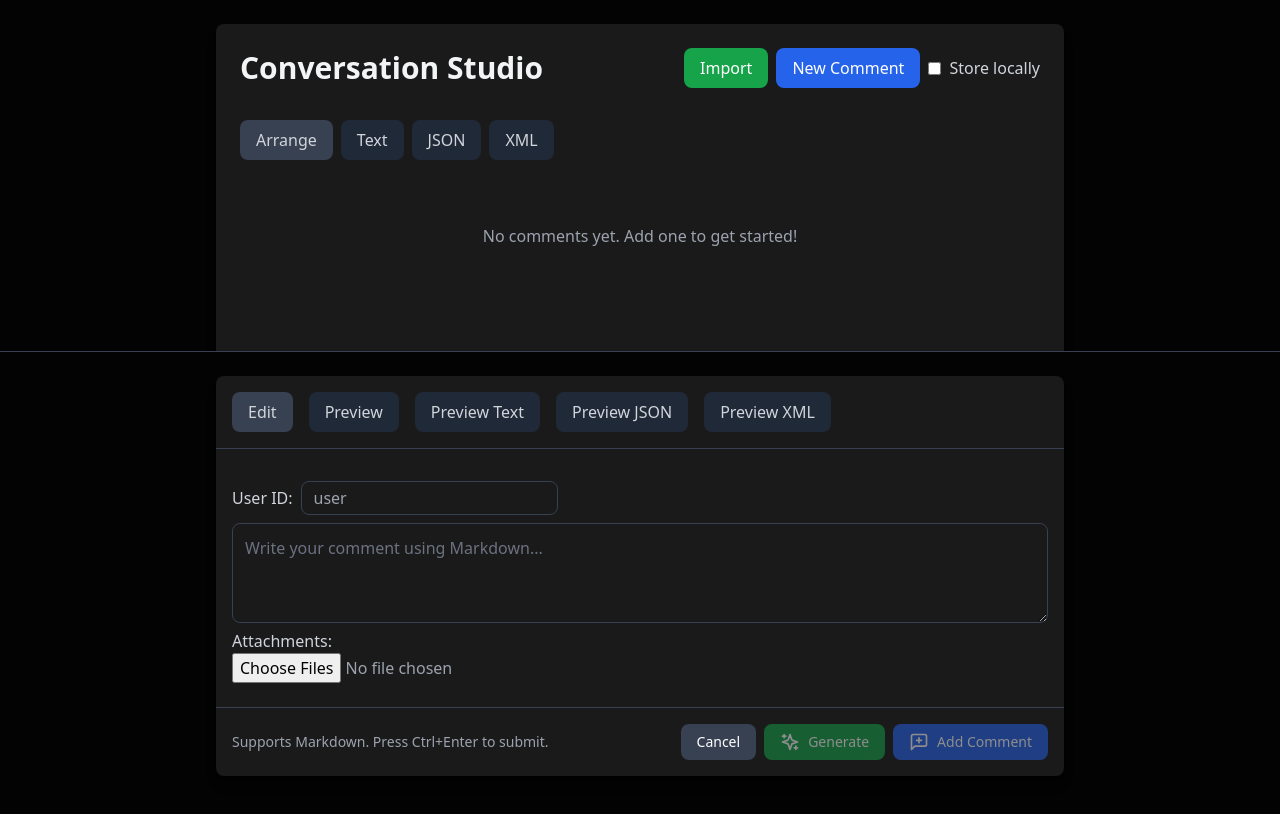
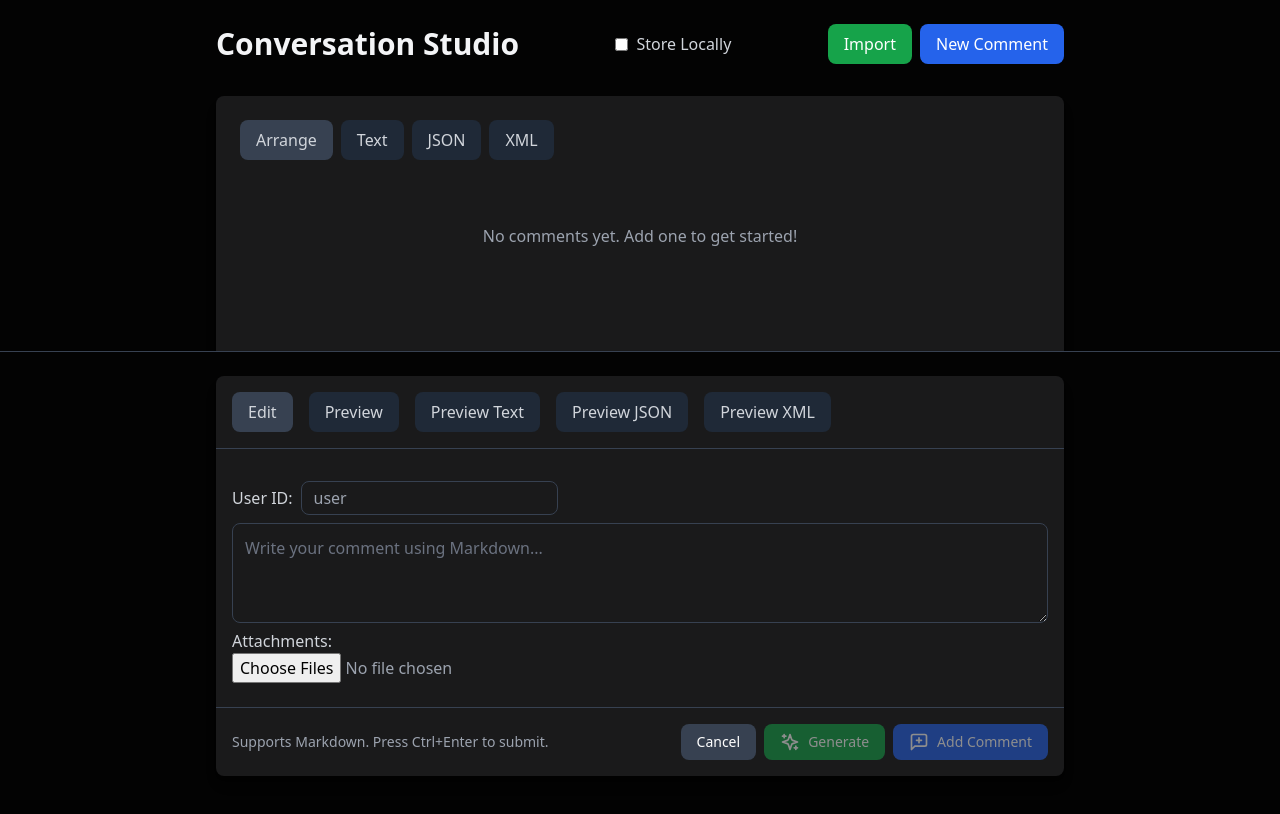
Before and after one commit to johnhenry/conversation-studio, a React (Vite) app: page / in a window 1280 px wide. Both pictures are taken after a click on the button "New Comment". Shown: the top 814 px of the page. Built offline with nearby package versions, Linux system fonts and the light colour scheme.

Commit message:
update styles

```diff
--- a/src/App.tsx
+++ b/src/App.tsx
@@ -283,7 +283,9 @@ function App() {
 
   // Memoize the comments data for export preview
   const exportCommentData = useMemo(() => {
-    if (activeTab === "arrange") return [];
+    if (activeTab === "arrange") {
+      return [];
+    }
     return comments.map(stripUIProperties);
   }, [comments, activeTab]);
 
@@ -385,13 +387,23 @@ function App() {
   }, [storeLocally, comments, userId, isInitialized]);
 
   return (
-    <div className="min-h-screen bg-[#030303] pb-[300px]">
-      <div className="max-w-4xl mx-auto p-6">
-        <div className="bg-[#1A1A1B] rounded-lg shadow-lg p-6">
-          <div className="flex justify-between items-center mb-8">
+    <main className="min-h-screen bg-[#030303] pb-[300px] max-w-4xl mx-auto p-6">
+      <header className="flex justify-between items-center mb-8">
             <h1 className="text-3xl font-bold text-gray-100">
               Conversation Studio
             </h1>
+            <div className="flex items-center space-x-2">
+                <input
+                  type="checkbox"
+                  id="storeLocally"
+                  checked={storeLocally}
+                  onChange={(e) => setStoreLocally(e.target.checked)}
+                  className="rounded border-gray-700 bg-[#1A1A1B] text-blue-600 focus:ring-blue-500"
+                />
+                <label htmlFor="storeLocally" className="text-gray-300">
+                  Store Locally
+                </label>
+              </div>
             <div className="flex gap-2">
               <input
                 type="file"
@@ -415,22 +427,13 @@ function App() {
               >
                 New Comment
               </button>
-              <div className="flex items-center space-x-2">
-                <input
-                  type="checkbox"
-                  id="storeLocally"
-                  checked={storeLocally}
-                  onChange={(e) => setStoreLocally(e.target.checked)}
-                  className="rounded border-gray-700 bg-[#1A1A1B] text-blue-600 focus:ring-blue-500"
-                />
-                <label htmlFor="storeLocally" className="text-gray-300">
-                  Store locally
-                </label>
-              </div>
+
             </div>
-          </div>
+          </header>
+        <div className="bg-[#1A1A1B] rounded-lg shadow-lg p-6">
 
-          <div className="flex mb-4">
+
+          <nav className="flex mb-4">
             <button
               onClick={() => handleTabChange("arrange")}
               className={`px-4 py-2 rounded-lg hover:bg-gray-700 transition-colors mr-2 text-gray-300 ${
@@ -463,16 +466,16 @@ function App() {
             >
               XML
             </button>
-          </div>
+          </nav>
 
           <div className="mt-4 min-h-[300px]">
             {activeTab === "arrange" ? commentTree : exportPreview}
           </div>
         </div>
-      </div>
+
 
       {showEditor && (
-        <div className="fixed bottom-0 left-0 right-0 bg-[#030303] border-t border-gray-700 shadow-lg">
+        <footer className="fixed bottom-0 left-0 right-0 bg-[#030303] border-t border-gray-700 shadow-lg">
           <div className="max-w-4xl mx-auto p-6">
             <CommentEditor
               onSubmit={addComment}
@@ -494,9 +497,9 @@ function App() {
               rootComments={comments}
             />
           </div>
-        </div>
+        </footer>
       )}
-    </div>
+    </main>
   );
 }
 
--- a/src/components/CommentEditor.tsx
+++ b/src/components/CommentEditor.tsx
@@ -419,7 +419,7 @@ const CommentEditor: React.FC<CommentEditorProps> = ({
           )}
           <button
             onClick={handleSubmitGenerate}
-            disabled={!parentId}
+            disabled={!parentId || !!content.trim() || attachments.length > 0}
             className="px-4 py-2 bg-green-600 text-white rounded-lg hover:bg-green-700 transition-colors flex items-center gap-2 disabled:opacity-50 disabled:cursor-not-allowed"
           >
             <Sparkles size={20} />
```
